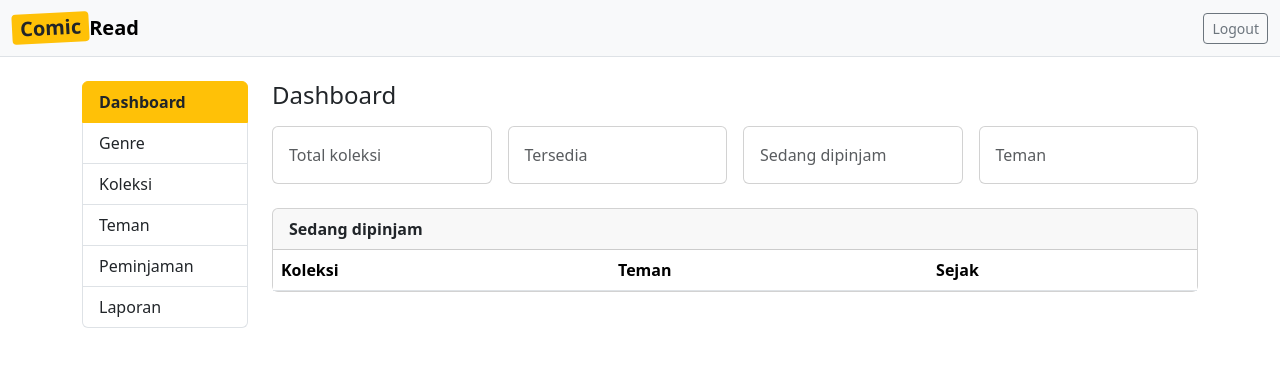
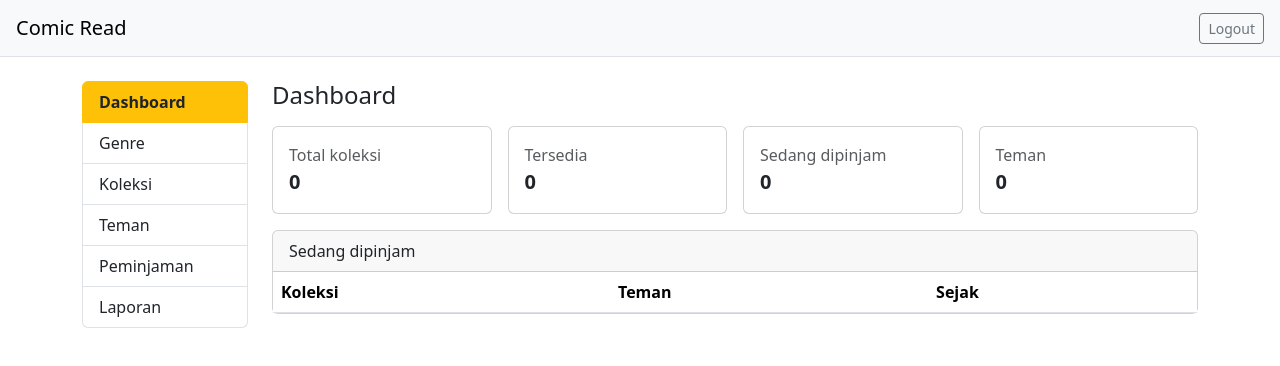
Before and after one commit to biabi-IT/Peminjaman-Koleksi-Komik-dan-Novel-Pribadi, a plain HTML site: page index.html in a window 1280 px wide. Drawn offline with nearby package versions, Linux system fonts and the light colour scheme.

Commit message:
balikin index.html

```diff
--- a/index.html
+++ b/index.html
@@ -2,114 +2,71 @@
 <html lang="id">
 
 <head>
-    <meta charset="utf-8">
+    <meta charset="UTF-8">
     <meta name="viewport" content="width=device-width, initial-scale=1">
-    <title>Dashboard - Comic.Read</title>
-    <style>
-        .brand-tag {
-            background: #ffc107;
-            color: #212529;
-            padding: 0 .5rem;
-            border-radius: .25rem;
-            display: inline-block;
-            transform: rotate(-3deg);
-        }
-
-        .list-group-item-action.active {
-            background-color: #ffc107;
-            border-color: #ffc107;
-            color: #212529;
-            font-weight: 600;
-        }
-
-        .stat-num {
-            font-size: 2.2rem;
-            font-weight: 700;
-            line-height: 1.1;
-        }
-
-        td.aksi {
-            white-space: nowrap;
-            text-align: end;
-        }
-
-        .login-card {
-            max-width: 380px;
-        }
-    </style>
+    <title>Dashboard - ComicRead</title>
     <link href="https://cdn.jsdelivr.net/npm/bootstrap@5.3.3/dist/css/bootstrap.min.css" rel="stylesheet">
-    <link rel="stylesheet" href="style.css">
+    <link href="style.css" rel="stylesheet">
 </head>
 
-<body>
-    <nav class="navbar bg-body-tertiary border-bottom mb-4">
-        <div class="container-fluid">
-            <a class="navbar-brand fw-bold" href="index.html"><span class="brand-tag">Comic</span>Read</a>
-            <a class="btn btn-outline-secondary btn-sm" href="login.html">Logout</a>
-        </div>
+<body data-page="dashboard">
+    <nav class="navbar bg-body-tertiary border-bottom px-3">
+        <a class="navbar-brand brand mb-0" href="dashboard.html"><span class="brand-mark">Comic</span> Read</a>
+        <a href="login.html" class="btn btn-outline-secondary btn-sm" id="logout">Logout</a>
     </nav>
-    <div class="container-xl">
-        <div class="row g-4">
-            <div class="col-md-3 col-lg-2">
-                <div class="list-group"><a class="list-group-item list-group-item-action active"
-                        href="index.html">Dashboard</a><a class="list-group-item list-group-item-action"
-                        href="genre.html">Genre</a><a class="list-group-item list-group-item-action"
-                        href="koleksi.html">Koleksi</a><a class="list-group-item list-group-item-action"
-                        href="teman.html">Teman</a><a class="list-group-item list-group-item-action"
-                        href="peminjaman.html">Peminjaman</a><a class="list-group-item list-group-item-action"
-                        href="laporan.html">Laporan</a></div>
+    <div class="container my-4">
+        <div class="row">
+            <div class="col-md-2 mb-3">
+                <div class="list-group">
+                    <a href="dashboard.html" class="list-group-item list-group-item-action active"
+                        aria-current="page">Dashboard</a>
+                    <a href="genre.html" class="list-group-item list-group-item-action">Genre</a>
+                    <a href="koleksi.html" class="list-group-item list-group-item-action">Koleksi</a>
+                    <a href="teman.html" class="list-group-item list-group-item-action">Teman</a>
+                    <a href="peminjaman.html" class="list-group-item list-group-item-action">Peminjaman</a>
+                    <a href="laporan.html" class="list-group-item list-group-item-action">Laporan</a>
+                </div>
             </div>
-            <div class="col-md-9 col-lg-10">
-                <h1 class="h4 mb-3">Dashboard</h1>
-                <div class="row g-3 mb-4">
+            <main class="col-md-10" id="content">
+                <div class="d-flex justify-content-between align-items-center mb-3">
+                    <h4 class="mb-0">Dashboard</h4>
+                </div>
+                <div class="row g-3 mb-3">
                     <div class="col-6 col-lg-3">
-                        <div class="card h-100">
-                            <div class="card-body">
-                                <div class="text-body-secondary">Total koleksi</div>
-                            </div>
+                        <div class="card p-3"><span class="text-muted">Total koleksi</span><b class="fs-5"
+                                id="stTotal">0</b></div>
+                    </div>
+                    <div class="col-6 col-lg-3">
+                        <div class="card p-3"><span class="text-muted">Tersedia</span><b class="fs-5" id="stSedia">0</b>
                         </div>
                     </div>
                     <div class="col-6 col-lg-3">
-                        <div class="card h-100">
-                            <div class="card-body">
-                                <div class="text-body-secondary">Tersedia</div>
-                            </div>
-                        </div>
+                        <div class="card p-3"><span class="text-muted">Sedang dipinjam</span><b class="fs-5"
+                                id="stPinjam">0</b></div>
                     </div>
                     <div class="col-6 col-lg-3">
-                        <div class="card h-100">
-                            <div class="card-body">
-                                <div class="text-body-secondary">Sedang dipinjam</div>
-                            </div>
-                        </div>
-                    </div>
-                    <div class="col-6 col-lg-3">
-                        <div class="card h-100">
-                            <div class="card-body">
-                                <div class="text-body-secondary">Teman</div>
-                            </div>
+                        <div class="card p-3"><span class="text-muted">Teman</span><b class="fs-5" id="stTeman">0</b>
                         </div>
                     </div>
                 </div>
-                <div class="card">
-                    <div class="card-header fw-semibold">Sedang dipinjam</div>
-                    <div class="table-responsive">
-                        <table class="table mb-0">
-                            <thead>
-                                <tr>
-                                    <th>Koleksi</th>
-                                    <th>Teman</th>
-                                    <th>Sejak</th>
-                                </tr>
-                            </thead>
-                        </table>
-                    </div>
+                <div class="card ">
+                    <div class="card-header">Sedang dipinjam</div>
+                    <table class="table table-striped mb-0">
+                        <thead>
+                            <tr>
+                                <th>Koleksi</th>
+                                <th>Teman</th>
+                                <th>Sejak</th>
+                            </tr>
+                        </thead>
+                        <tbody id="tDash"></tbody>
+                    </table>
                 </div>
-            </div>
+            </main>
         </div>
     </div>
-
     <script src="https://cdn.jsdelivr.net/npm/bootstrap@5.3.3/dist/js/bootstrap.bundle.min.js"></script>
     <script src="app.js"></script>
 </body>
+
 </html>
```
